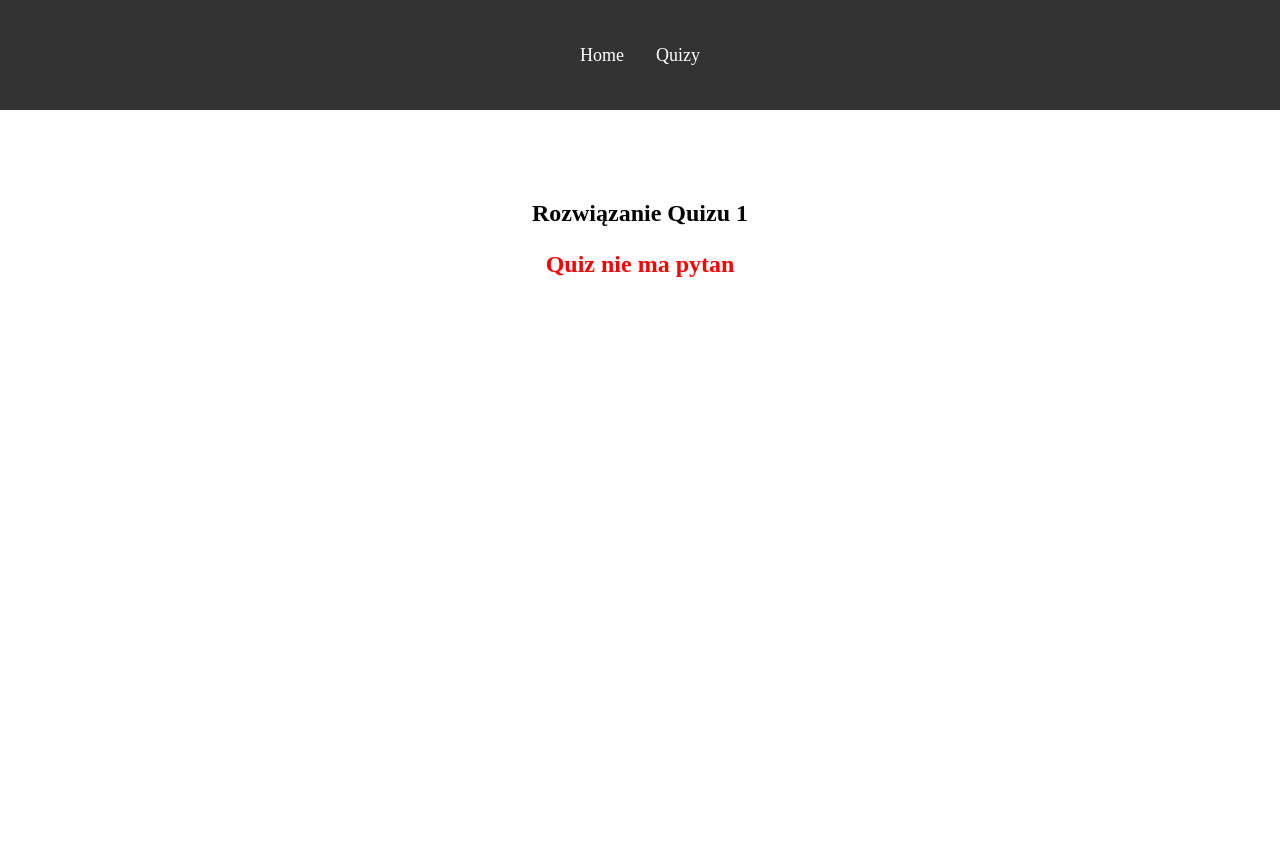
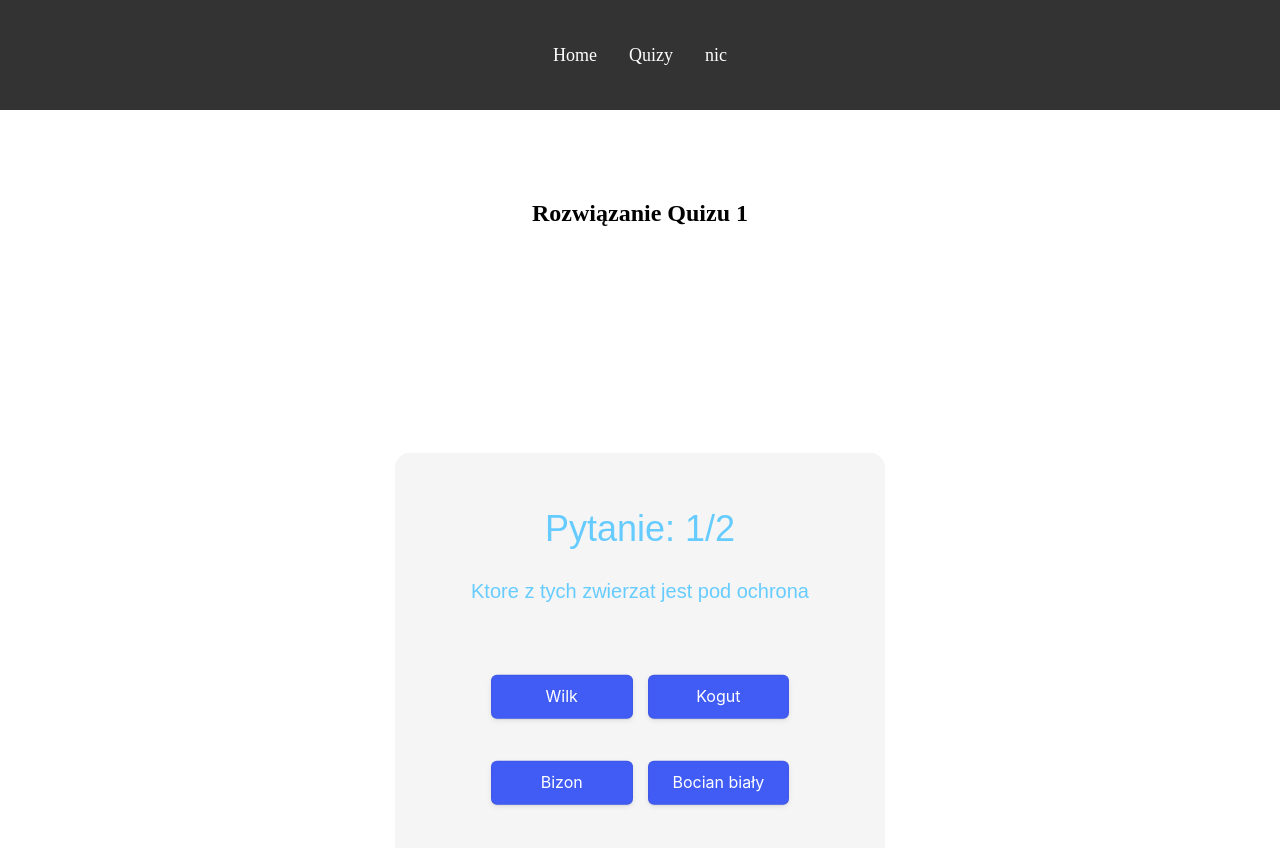
Before and after one commit to lewy212/Projekt_React, a React (Create React App) app: page /rozwiaz-quiz/1 in a window 1280 px wide. Shown: the top 848 px of the page. Before the commit the page ends 800 px from the top, so only its background shows below. Built offline with nearby package versions, Linux system fonts and the light colour scheme.

Commit message:
poprawki

```diff
--- a/src/HeaderRouting.js
+++ b/src/HeaderRouting.js
@@ -16,6 +16,7 @@
             <Route exact path="/" component={PrzykladowyQuiz} />
 
             <Route exact path="/nic" component={DodajQuiz} />
+            {/*filip*/}
             <Route path="/quizy/:quizId" component={RozwiazywanieQuiz} />
 
             <Route exact path="/quizy" render={() => <WyswietlQuizy listaQuizow={listaQuizow} />} />
--- a/src/Navbar.js
+++ b/src/Navbar.js
@@ -7,6 +7,7 @@
             <div className="topnavElements">
                 <Link to="/" className="navElement">Home</Link>
                 <Link to="/quizy" className="navElement">Quizy</Link>
+                <Link to="/nic" className="navElement">nic</Link>
             </div>
         </div>
     )
--- a/src/klasy/QuizClass.js
+++ b/src/klasy/QuizClass.js
@@ -2,19 +2,22 @@
 import PytanieClass from "./PytanieClass";
 
 class QuizClass{
-    constructor(id,nazwa,kategoria,listaPytan) {
+    constructor(id,nazwa,kategoria,dataDodaniaQuizu,dataWygasnieciaQuizu,listaPytan) {
         this.id=id;
         this.nazwa=nazwa;
         this.kategoria=kategoria;
+        this.dataDodaniaQuizu=dataDodaniaQuizu;
+        this.dataWygasnieciaQuizu = dataWygasnieciaQuizu;
         this.listaPytan = listaPytan;
     }
 }
-
 
 QuizClass.propTypes = {
     id: PropTypes.number.isRequired,
     nazwa: PropTypes.string.isRequired,
     kategoria: PropTypes.string.isRequired,
+    dataDodaniaQuizu: PropTypes.instanceOf(Date).isRequired,
+    dataWygasnieciaQuizu: PropTypes.instanceOf(Date).isRequired,
     listaPytan: PropTypes.arrayOf(PropTypes.instanceOf(PytanieClass)),
 };
 
```
